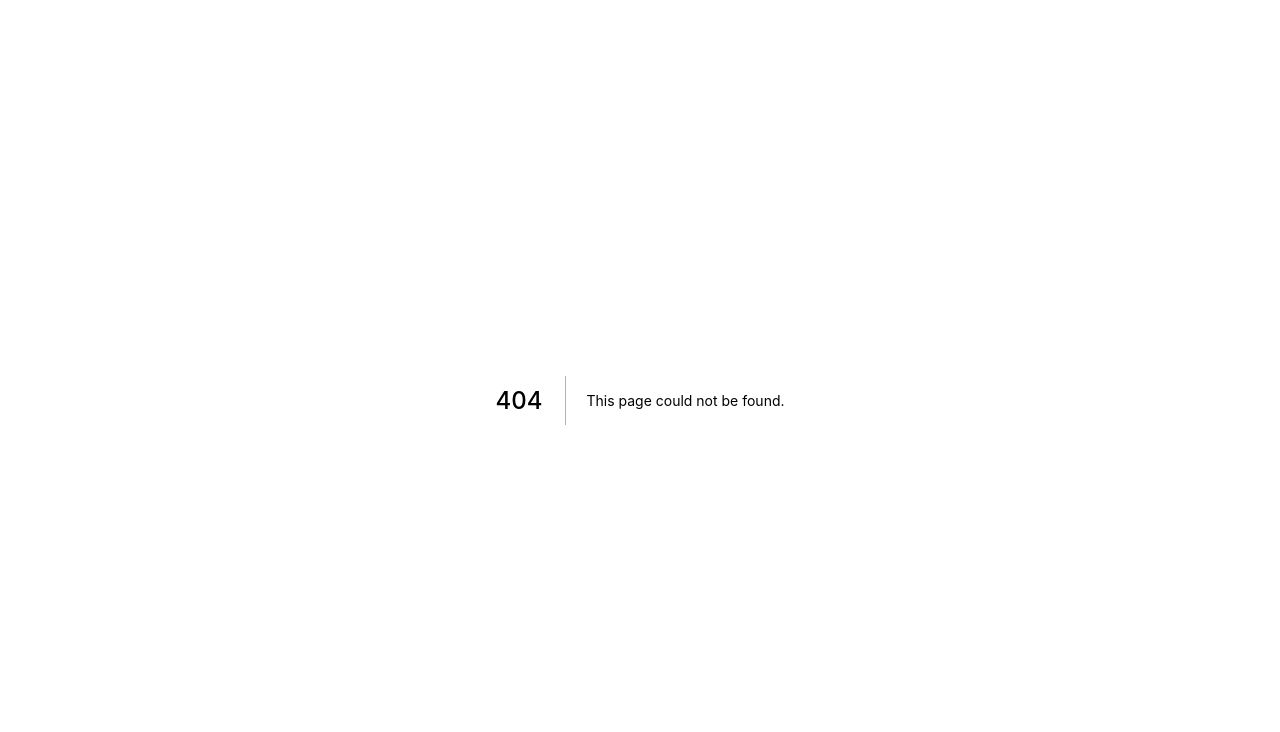
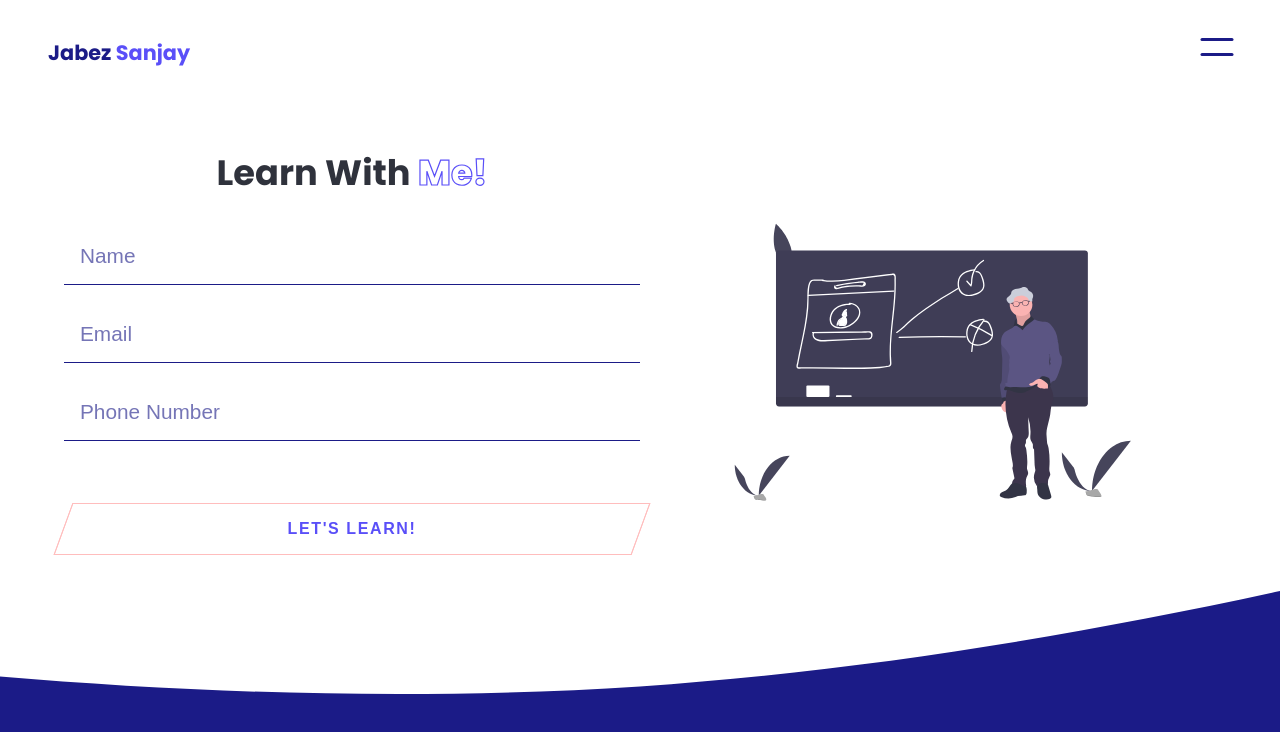
Before and after one commit to JabezSanjay/portfolio-v2, a Next.js app: page /learn in a window 1280 px wide. Before the commit this address had no page. Shown: the top 732 px of the page. Built offline with nearby package versions, Linux system fonts and the light colour scheme.

Commit message:
Completed learn page

```diff
--- a/components/Animations/index.js
+++ b/components/Animations/index.js
@@ -29,8 +29,8 @@ export const staggerRevealClose = (node1, node2) => {
 };
 
 // STAGGER THE LINKS TO APPEAR
-export const staggerText = (node1, node2, node3, node4, node5) => {
-  gsap.from([node1, node2, node3, node4, node5], {
+export const staggerText = (node1, node2, node3, node4, node5, node6) => {
+  gsap.from([node1, node2, node3, node4, node5, node6], {
     duration: 1.2,
     y: 80,
     delay: 0.3,
--- a/components/Button/index.js
+++ b/components/Button/index.js
@@ -2,7 +2,7 @@ import React from "react";
 import styled from "styled-components";
 import COLORS from "../../assets/colors";
 
-const Button = ({ name, dark }) => {
+const Button = ({ name, dark, width }) => {
   return (
     <ButtonTag>
       {dark ? (
@@ -10,7 +10,10 @@ const Button = ({ name, dark }) => {
           <span>{name}</span>
         </button>
       ) : (
-        <button className="skew-button" style={{ color: "#5A4FF8" }}>
+        <button
+          className="skew-button"
+          style={{ color: "#5A4FF8", width: width ? "100%" : "auto" }}
+        >
           <span>{name}</span>
         </button>
       )}
@@ -35,6 +38,7 @@ const ButtonTag = styled.div`
     color: ${COLORS.PURPLE_COLOR};
     font-size: 1rem;
     font-weight: 700;
+
     // Text
     span {
       transform: translate3d(0, 0, 0);
--- a/components/Hamburger/index.js
+++ b/components/Hamburger/index.js
@@ -20,6 +20,7 @@ const Hamburger = ({ state, opened }) => {
   let line3 = useRef(null);
   let line4 = useRef(null);
   let line5 = useRef(null);
+  let line6 = useRef(null);
 
   useEffect(() => {
     // If the menu is open and we click the menu button to close it.
@@ -38,7 +39,7 @@ const Hamburger = ({ state, opened }) => {
         height: "100%",
       });
       staggerReveal(reveal1, reveal2);
-      staggerText(line1, line2, line3, line4, line5);
+      staggerText(line1, line2, line3, line4, line5, line6);
     }
   }, [opened]);
 
@@ -56,7 +57,7 @@ const Hamburger = ({ state, opened }) => {
         <div ref={(el) => (reveal2 = el)} className="menu-layer">
           <div className="menu-layer__items">
             <ul>
-              <a href="#homepage">
+              <a href="/#homepage">
                 <li
                   onMouseEnter={(e) => handleHover(e)}
                   onMouseOut={(e) => handleHoverExit(e)}
@@ -66,7 +67,7 @@ const Hamburger = ({ state, opened }) => {
                   Home
                 </li>
               </a>
-              <a href="#aboutpage">
+              <a href="/#aboutpage">
                 <li
                   onMouseEnter={(e) => handleHover(e)}
                   onMouseOut={(e) => handleHoverExit(e)}
@@ -77,7 +78,7 @@ const Hamburger = ({ state, opened }) => {
                 </li>
               </a>
 
-              <a href="#servicespage">
+              <a href="/#servicespage">
                 <li
                   onMouseEnter={(e) => handleHover(e)}
                   onMouseOut={(e) => handleHoverExit(e)}
@@ -88,7 +89,7 @@ const Hamburger = ({ state, opened }) => {
                 </li>
               </a>
 
-              <a href="#portfoliopage">
+              <a href="/#portfoliopage">
                 <li
                   onMouseEnter={(e) => handleHover(e)}
                   onMouseOut={(e) => handleHoverExit(e)}
@@ -99,7 +100,7 @@ const Hamburger = ({ state, opened }) => {
                 </li>
               </a>
 
-              <a href="#contactpage">
+              <a href="/#contactpage">
                 <li
                   onMouseEnter={(e) => handleHover(e)}
                   onMouseOut={(e) => handleHoverExit(e)}
@@ -107,6 +108,16 @@ const Hamburger = ({ state, opened }) => {
                   onClick={handleScroll}
                 >
                   Contact
+                </li>
+              </a>
+              <a href="/learn">
+                <li
+                  onMouseEnter={(e) => handleHover(e)}
+                  onMouseOut={(e) => handleHoverExit(e)}
+                  ref={(el) => (line6 = el)}
+                  onClick={handleScroll}
+                >
+                  Learn
                 </li>
               </a>
             </ul>
@@ -154,7 +165,7 @@ const HamburgerTag = styled.div`
           auto;
         ul {
           text-align: center;
-          margin-top: 7em;
+          margin-top: 2em;
           li {
             color: ${COLORS.PRIMARY_COLOR};
             list-style-type: none;
--- /dev/null
+++ b/pages/learn.js
@@ -0,0 +1,136 @@
+import React, { useEffect, useRef } from "react";
+import styled from "styled-components";
+import gsap from "gsap";
+import Image from "next/image";
+import COLORS from "../assets/colors";
+import Navbar from "../components/Navbar";
+import Button from "../components/Button";
+import { fadePageAnimation } from "../components/Animations";
+
+const Learn = () => {
+  let reveal1 = useRef(null);
+  let reveal2 = useRef(null);
+  let reveal3 = useRef(null);
+  let reveal4 = useRef(null);
+  let learnPage = useRef(null);
+
+  useEffect(() => {
+    fadePageAnimation(reveal1, reveal2, reveal3, reveal4);
+    gsap.to(learnPage, { duration: 0, css: { visibility: "visible" } });
+  }, []);
+
+  return (
+    <HomeTag>
+      <div className="main" ref={(el) => (learnPage = el)} id="learnPage">
+        <Navbar />
+        <section className="learnPage">
+          <div className="learnPage__container">
+            <div className="learnPage__split">
+              <div>
+                <h1 ref={(el) => (reveal1 = el)}>
+                  Learn With <span>Me!</span>
+                </h1>
+                <div
+                  className="learnPage__split-inputGroup"
+                  ref={(el) => (reveal2 = el)}
+                >
+                  <input type="text" placeholder="Name" />
+                  <input type="email" placeholder="Email" />
+                  <input type="number" placeholder="Phone Number" />
+                </div>
+                <div ref={(el) => (reveal3 = el)}>
+                  <Button name="Let's Learn!" width="true" />
+                </div>
+              </div>
+
+              <div ref={(el) => (reveal4 = el)}>
+                <Image height={353} width={627} src="/Images/learn.svg" />
+              </div>
+            </div>
+          </div>
+        </section>
+      </div>
+    </HomeTag>
+  );
+};
+
+export default Learn;
+
+const HomeTag = styled.div`
+  .main {
+    visibility: hidden;
+  }
+  .learnPage {
+    background-image: url("/Images/learn-wave.svg");
+    background-repeat: no-repeat;
+    background-size: cover;
+    background-position: center;
+    display: flex;
+    justify-content: center;
+    align-items: center;
+    min-height: 89vh;
+    &__container {
+      margin-inline: auto;
+      width: min(90%, 85rem);
+      margin-bottom: 10rem;
+    }
+    &__split {
+      display: flex;
+      flex-direction: column;
+      justify-content: center;
+      align-items: center;
+      &-inputGroup {
+        display: flex;
+        flex-direction: column;
+        justify-content: center;
+        align-items: center;
+        & > input {
+          margin-bottom: 1em;
+          width: 100%;
+          border: none;
+          border-bottom: 0.1px solid ${COLORS.PRIMARY_COLOR};
+          padding: 1rem;
+          font-size: 1.3rem;
+          color: ${COLORS.PRIMARY_COLOR};
+          &::placeholder {
+            color: ${COLORS.PRIMARY_COLOR};
+            opacity: 0.6;
+          }
+          &:focus {
+            outline: none;
+          }
+        }
+      }
+      h1 {
+        text-align: center;
+        font-size: 1.9rem;
+        color: ${COLORS.PRIMARY_BLACK};
+        span {
+          font-weight: 800;
+          -webkit-text-stroke: 1.2px ${COLORS.PURPLE_COLOR};
+          -webkit-text-fill-color: white;
+        }
+      }
+      button {
+        margin: 2.4em auto;
+        display: block;
+      }
+    }
+  }
+  @media (min-width: 981px) {
+    .learnPage {
+      &__container {
+        margin-bottom: 13rem;
+      }
+      &__split {
+        flex-direction: row;
+        h1 {
+          font-size: 2.2rem;
+        }
+      }
+      &__split > * {
+        flex-basis: 100%;
+      }
+    }
+  }
+`;
```
Also changed, not shown: public/Images/learn-wave.svg (added), public/Images/learn.svg (added).
